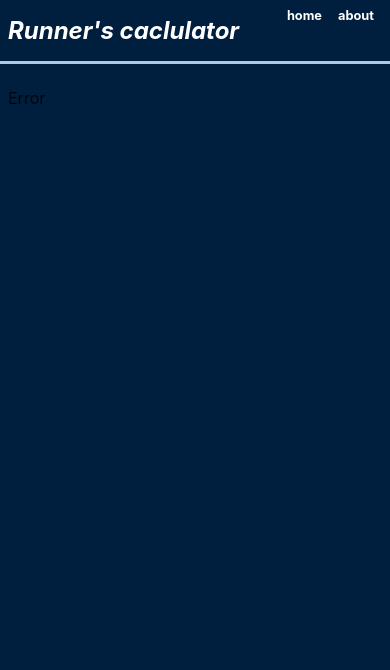
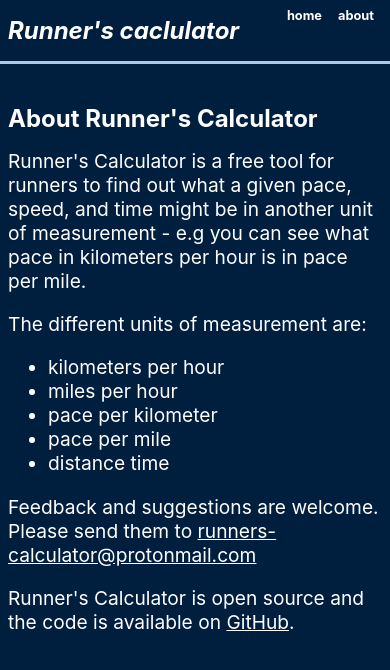
Before and after one commit to poperor/runners-calculator, a Next.js app: page /about in a window 390 px wide. Shown: the top 670 px of the page. Built offline with nearby package versions, Linux system fonts and the light colour scheme.

Commit message:
about page

```diff
--- a/components/header/header.tsx
+++ b/components/header/header.tsx
@@ -9,7 +9,7 @@ export const Header: React.FC = () => {
         </div>
         <nav className={styles.nav}>
           <Link className={styles.homeLink} href="/">home</Link>
-          <Link className={styles.aboutLink} href="/">about</Link>
+          <Link className={styles.aboutLink} href="/about">about</Link>
         </nav>
     </header>
   );
--- /dev/null
+++ b/pages/about.module.css
@@ -0,0 +1,32 @@
+.about {
+  color: white;
+}
+
+.header1 {
+  font-size: 2rem;
+  margin-top: 2.5rem;
+}
+
+.paragraph {
+  margin-top: 1rem;
+  font-size: 1.2rem;
+}
+
+.unitlist {
+  font-size: 1.2rem;
+}
+
+.aboutlink:link {
+  text-decoration: underline;
+}
+
+@media (max-width: 480px) {
+  .header1 {
+    font-size: 1.5rem;
+    margin-top: 2rem;
+  }
+  .paragraph {
+    font-size: 1.2rem;
+    margin-top: 1rem;
+  }
+}
--- /dev/null
+++ b/pages/about.tsx
@@ -0,0 +1,49 @@
+import type { NextPage } from "next";
+import Head from "next/head";
+import { useRouter } from "next/router";
+import styles from "./about.module.css";
+
+const About: NextPage = () => {
+  const heading = "About Runner's Calculator";
+  const title = `About - Runner's Calculator`;
+
+  return (
+    <>
+      <Head>
+        <title>{title}</title>
+        <meta name="description" content="About Runner's caclulator" />
+        <link rel="icon" href="/favicon.ico" />
+      </Head>
+
+      <div className={styles.about}>
+        <h1 className={styles.header1}>{heading}</h1>
+
+        <p className={styles.paragraph}>
+          Runner's Calculator is a free tool for runners to find out what a given pace,
+          speed, and time might be in another unit of measurement - e.g you can see what
+          pace in kilometers per hour is in pace per mile.
+        </p>
+        <p className={styles.paragraph}>
+          The different units of measurement are:
+        </p>
+        <ul className={styles.unitlist}>
+            <li>kilometers per hour</li>
+            <li>miles per hour</li>
+            <li>pace per kilometer</li>
+            <li>pace per mile</li>
+            <li>distance time</li>
+          </ul>
+        <p className={styles.paragraph}>
+          Feedback and suggestions are welcome.
+          Please send them to <a className={styles.aboutlink} href="mailto:runners-calculator@protonmail.com">runners-calculator@protonmail.com</a>
+        </p>
+        <p className={styles.paragraph}>
+          Runner's Calculator is open source and the code is available on <a className={styles.aboutlink} href="https://github.com/poperor/runners-calculator">GitHub</a>.
+        </p>
+      </div>
+
+    </>
+  );
+};
+
+export default About;
--- a/pages/api/hello.ts
+++ /dev/null
@@ -1,13 +0,0 @@
-// Next.js API route support: https://nextjs.org/docs/api-routes/introduction
-import type { NextApiRequest, NextApiResponse } from 'next'
-
-type Data = {
-  name: string
-}
-
-export default function handler(
-  req: NextApiRequest,
-  res: NextApiResponse<Data>
-) {
-  res.status(200).json({ name: 'John Doe' })
-}
```
